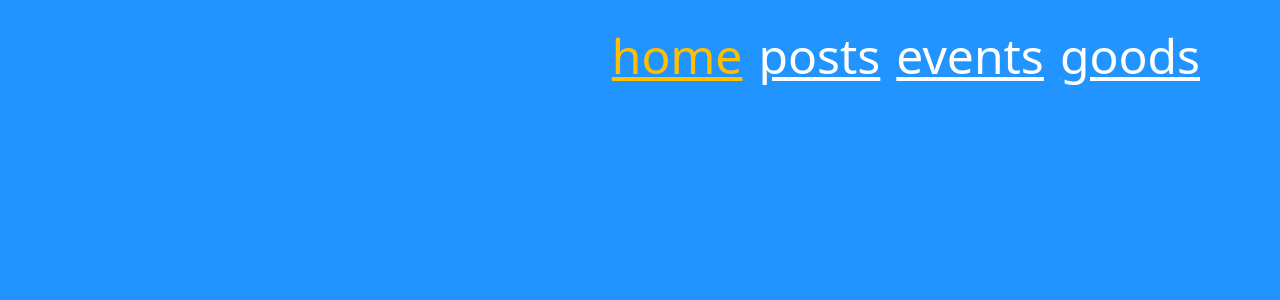
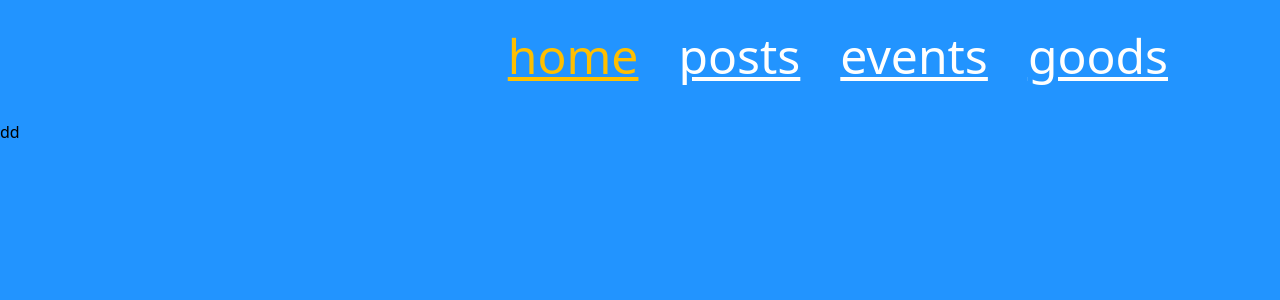
Before and after one commit to anonymousRecords/najakgil-web, a Next.js app: page / in a window 1280 px wide. Shown: the top 300 px of the page. Built offline with nearby package versions, Linux system fonts and the light colour scheme.

Commit message:
feat : Navbar 스타일 수정

```diff
--- a/app/layout.tsx
+++ b/app/layout.tsx
@@ -15,8 +15,10 @@ export default function RootLayout({
 }>) {
   return (
     <html lang="en">
-      <Navbar />
-      <body className="mt-20 bg-[#2294FF]">{children}</body>
+      <body className="bg-[#2294FF]">
+        <Navbar />
+        <div className="mt-[120px]">{children}</div>
+      </body>
     </html>
   );
 }
--- a/components/Navbar.tsx
+++ b/components/Navbar.tsx
@@ -6,11 +6,10 @@ import { usePathname } from "next/navigation";
 
 function Navbar() {
   const searchParams = usePathname();
-  console.log(searchParams);
 
   return (
     <nav className="fixed right-0 top-0 w-full bg-[#2294FF] py-8 md:px-20">
-      <div className="prose prose-xl flex justify-end gap-4 text-4xl text-white sm:justify-end lg:text-5xl">
+      <div className="sm: prose prose-xl flex items-center justify-end gap-10 px-8 text-lg text-white sm:text-2xl md:text-3xl lg:text-4xl xl:text-5xl">
         {navElements.map((element) => (
           <Link
             key={element.name}
```
